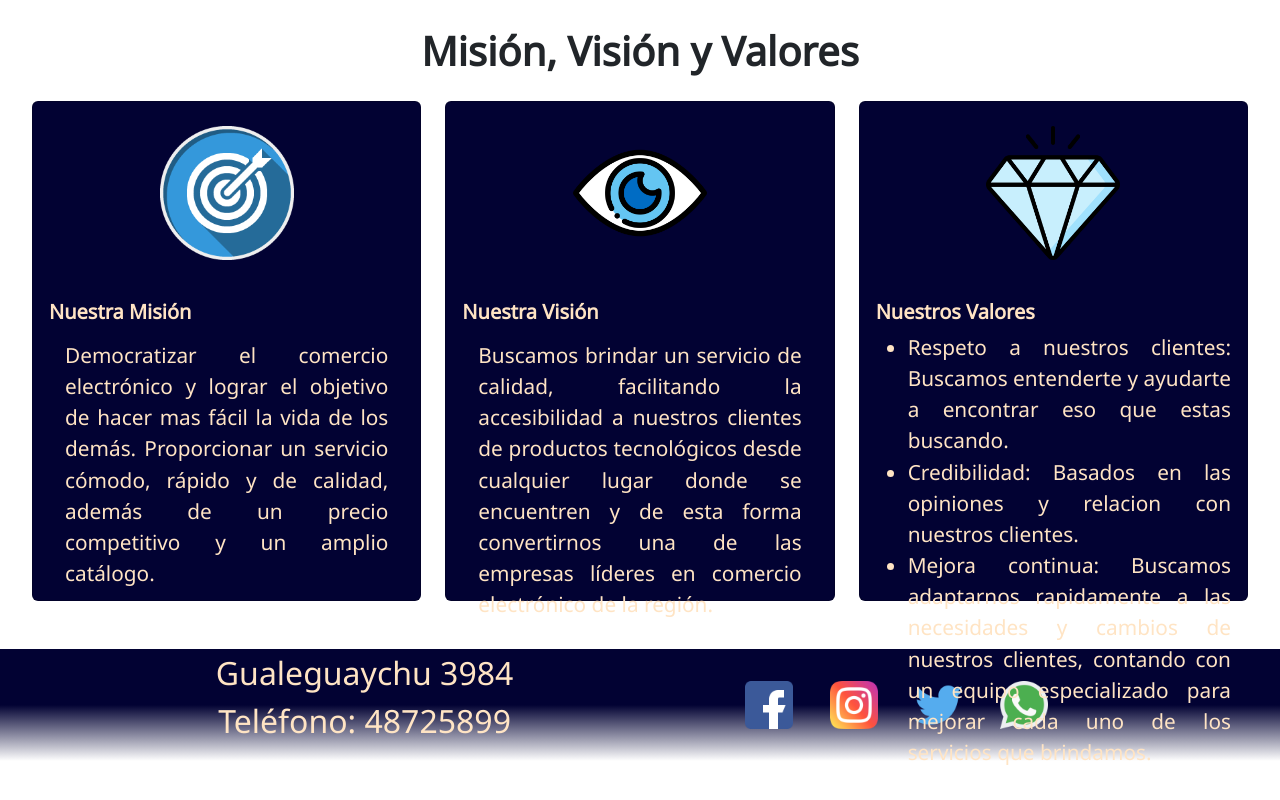
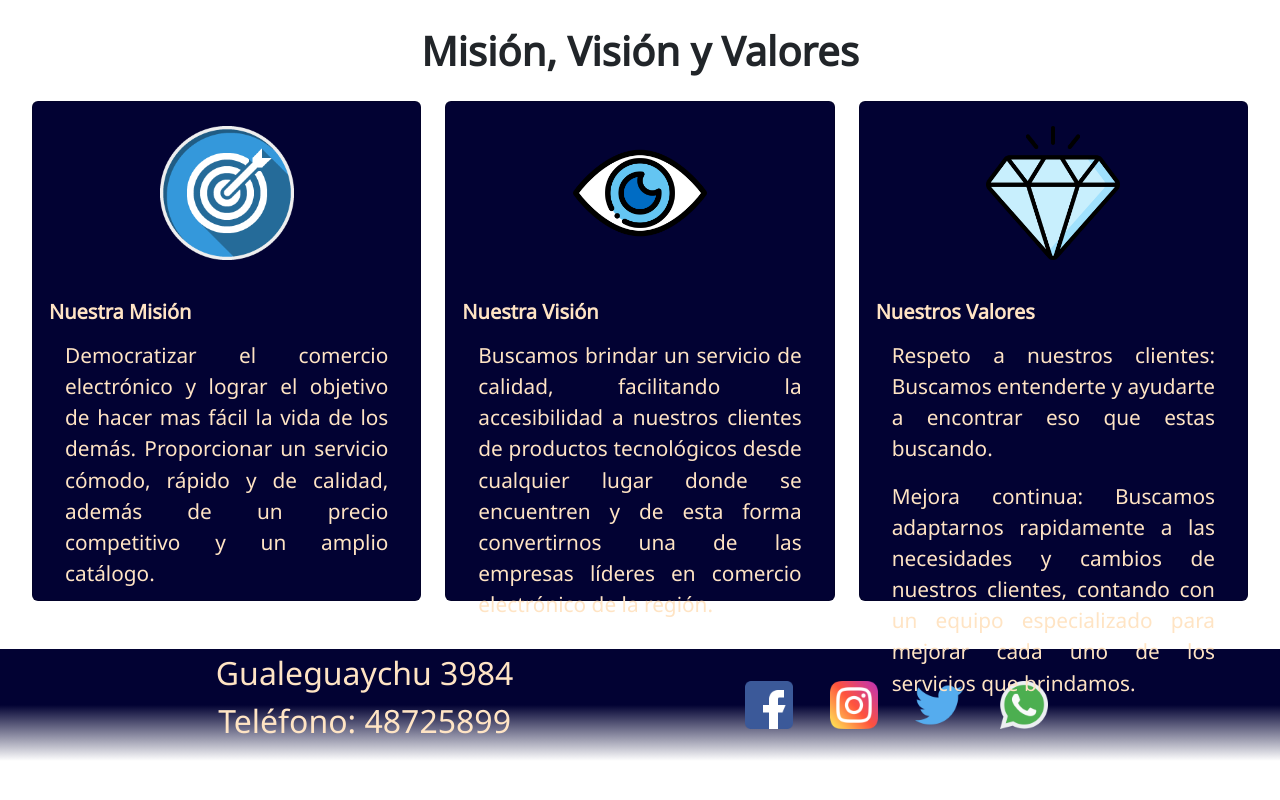
Before and after one commit to FrancoBeber/Proyecto-Coder, a website: page pages/aboutus.html in a window 1280 px wide. Shown: the part 1375-2175 px from the top of the page. After the commit the page ends 2136 px from the top, so only its background shows below. Drawn offline with nearby package versions, Linux system fonts and the light colour scheme.

```diff
--- a/pages/aboutus.html
+++ b/pages/aboutus.html
@@ -152,22 +152,16 @@
             />
             <div class="card-body">
               <h5 class="card-title"><strong>Nuestros Valores</strong></h5>
-              <ul>
-                <li>
-                  Respeto a nuestros clientes: Buscamos entenderte y ayudarte a
-                  encontrar eso que estas buscando.
-                </li>
-                <li>
-                  Credibilidad: Basados en las opiniones y relacion con nuestros
-                  clientes.
-                </li>
-                <li>
-                  Mejora continua: Buscamos adaptarnos rapidamente a las
-                  necesidades y cambios de nuestros clientes, contando con un
-                  equipo especializado para mejorar cada uno de los servicios
-                  que brindamos.
-                </li>
-              </ul>
+              <p class="card-text">
+                Respeto a nuestros clientes: Buscamos entenderte y ayudarte a
+                encontrar eso que estas buscando.
+              </p>
+              <p class="card-text">
+                Mejora continua: Buscamos adaptarnos rapidamente a las
+                necesidades y cambios de nuestros clientes, contando con un
+                equipo especializado para mejorar cada uno de los servicios que
+                brindamos.
+              </p>
             </div>
           </div>
         </div>
```
